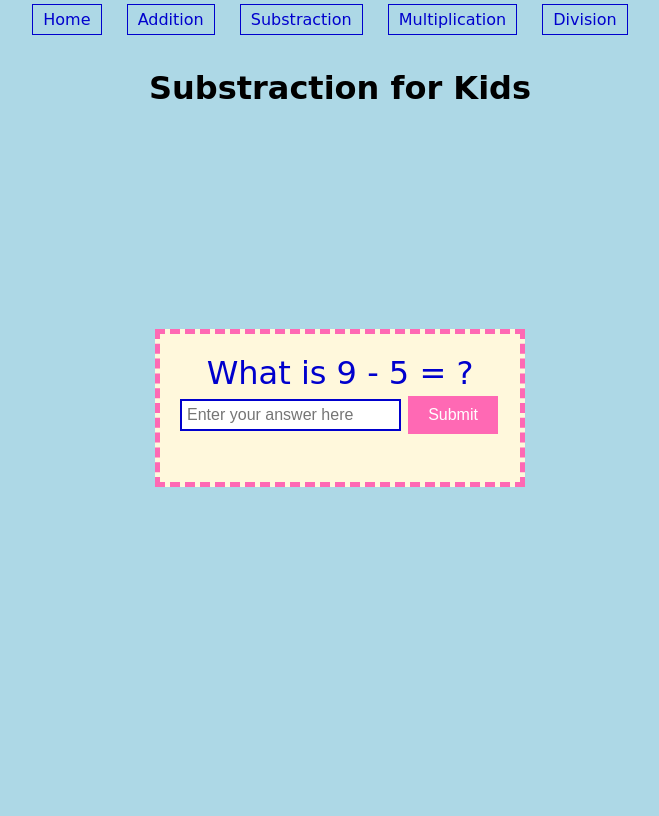
After one commit to ProjectSoftwareLab/KidsCalculator, a Flask app: page /substraction in a window 1280 px wide. The commit adds this page. Shown: the whole page, without its empty margins (300-959 px from the left). Run offline with Flask 3, Linux system fonts and the light colour scheme.

Commit message:
added addition and substraction page

```diff
--- a/main.py
+++ b/main.py
@@ -7,5 +7,13 @@ def hello():
     app.debug = True
     return render_template("index.html")
 
-if __name__== "__main__":
-    app.run(host='0.0.0.0')
+@app.route("/addition")
+def addition():
+    return render_template("addition.html")
+
+@app.route("/substraction")
+def substraction():
+    return render_template("substraction.html")
+
+if __name__ == '__main__':
+    app.run(debug=True)
--- a/templates/index.html
+++ b/templates/index.html
@@ -14,10 +14,10 @@
         <section class="tools">
             <h2>Tools Available</h2>
             <ol>
-                <li><a href="addition.html">Calculator</a></li>
+                <li><a href="/addition">Calculator</a></li>
                 <ul>
-                    <li><a href="addition.html">Addition</a></li>
-                    <li><a href="substraction.html">Substraction</a></li>
+                    <li><a href="/addition">Addition</a></li>
+                    <li><a href="/substraction">Substraction</a></li>
                     <li><a href="multiplication.html">Multiplication</a></li>
                     <li><a href="division.html">Division</a></li>
                 </ul><br>
--- /dev/null
+++ b/templates/substraction.html
@@ -0,0 +1,133 @@
+<!DOCTYPE html>
+<html lang="en">
+<head>
+    <meta charset="UTF-8">
+    <meta name="viewport" content="width=device-width, initial-scale=1.0">
+    <title>Subtraction for Kids</title>
+    <style>
+        li {
+            display: inline;
+        }
+
+        header {
+            position: fixed;
+            top: 0;
+            width: 100%;
+            background-color: #ADD8E6;
+            padding: 10px 20px;
+            z-index: 1;
+        }
+
+        ul {
+            margin: 0;
+            padding: 0;
+            text-align: center;
+        }
+
+        li {
+            display: inline-block;
+            margin-right: 20px;
+        }
+
+        a {
+            text-decoration: none;
+            color: #0000CD;
+            padding: 5px 10px;
+            border: 1px solid #0000CD;
+        }
+
+        a:hover {
+            background-color: #FF69B4;
+            color: white;
+        }
+
+        h1 {
+                text-align: center;
+        }
+
+        body {
+            font-family: 'Comic Sans MS', 'Chalkboard SE', 'Comic Neue', sans-serif;
+            background-color: #ADD8E6;
+            display: flex;
+            justify-content: center;
+            align-items: center;
+            height: 100vh;
+        }
+
+        #app {
+            text-align: center;
+            border: 5px dashed #FF69B4;
+            padding: 20px;
+            background-color: #FFF8DC;
+        }
+
+        #question {
+            font-size: 2em;
+            color: #0000CD;
+        }
+
+        #result {
+            font-size: 1.5em;
+            margin-top: 1em;
+            color: #008000;
+        }
+
+        input[type="number"] {
+            border: 2px solid #0000CD;
+            font-size: 1em;
+            padding: 5px;
+        }
+
+        button {
+            background-color: #FF69B4;
+            color: white;
+            border: none;
+            padding: 10px 20px;
+            text-align: center;
+            text-decoration: none;
+            display: inline-block;
+            font-size: 1em;
+            margin: 4px 2px;
+            cursor: pointer;
+        }
+    </style>
+</head>
+<body>
+    <header>
+        <ul> <!--navigation bar-->
+            <li><a href="index.html">Home</a></li>
+            <li><a href="addition.html">Addition</a></li>
+            <li><a href="substraction.html">Substraction</a></li>
+            <li><a href="multiplication.html">Multiplication</a></li>
+            <li><a href="division.html">Division</a></li>
+        </ul><br> <!-- navigation bar end -->
+        <h1>Substraction for Kids</h1>
+    </header>
+    <main>
+    <div id="app">
+        <div id="question"></div>
+        <input id="answer" type="number" placeholder="Enter your answer here">
+        <button onclick="checkAnswer()">Submit</button>
+        <div id="result"></div>
+    </div>
+    <script>
+        let num1 = Math.floor(Math.random() * 10);
+        let num2 = Math.floor(Math.random() * 10);
+        if (num1 < num2) {
+            [num1, num2] = [num2, num1];
+        }
+        document.getElementById('question').innerText = `What is ${num1} - ${num2} = ?`;
+
+        function checkAnswer() {
+            const userAnswer = document.getElementById('answer').value;
+            const correctAnswer = num1 - num2;
+            if (userAnswer == correctAnswer) {
+                document.getElementById('result').innerText = 'Correct! Great job!';
+            } else {
+                document.getElementById('result').innerText = `Oops! The correct answer is ${correctAnswer}.`;
+            }
+        }
+    </script>
+    </main>
+</body>
+</html>
```
Also changed, not shown: templates/addition.html (added, +133 -0 lines).
